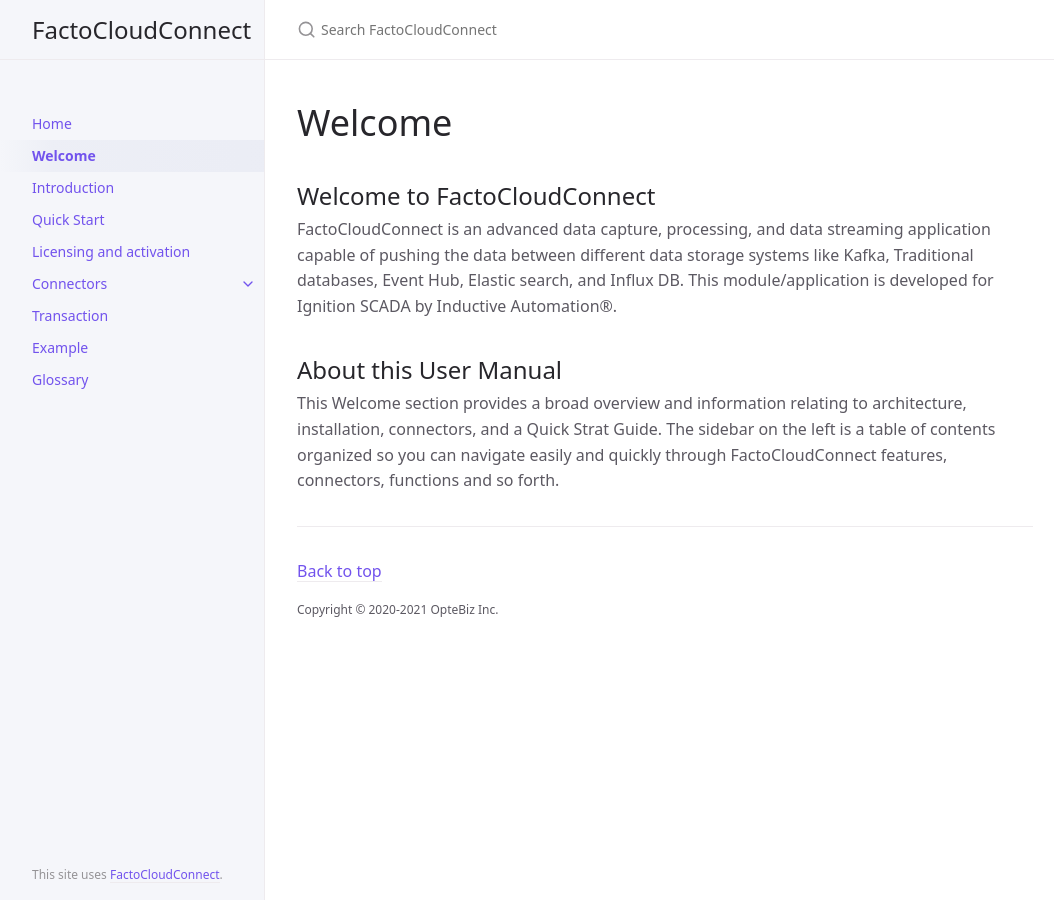
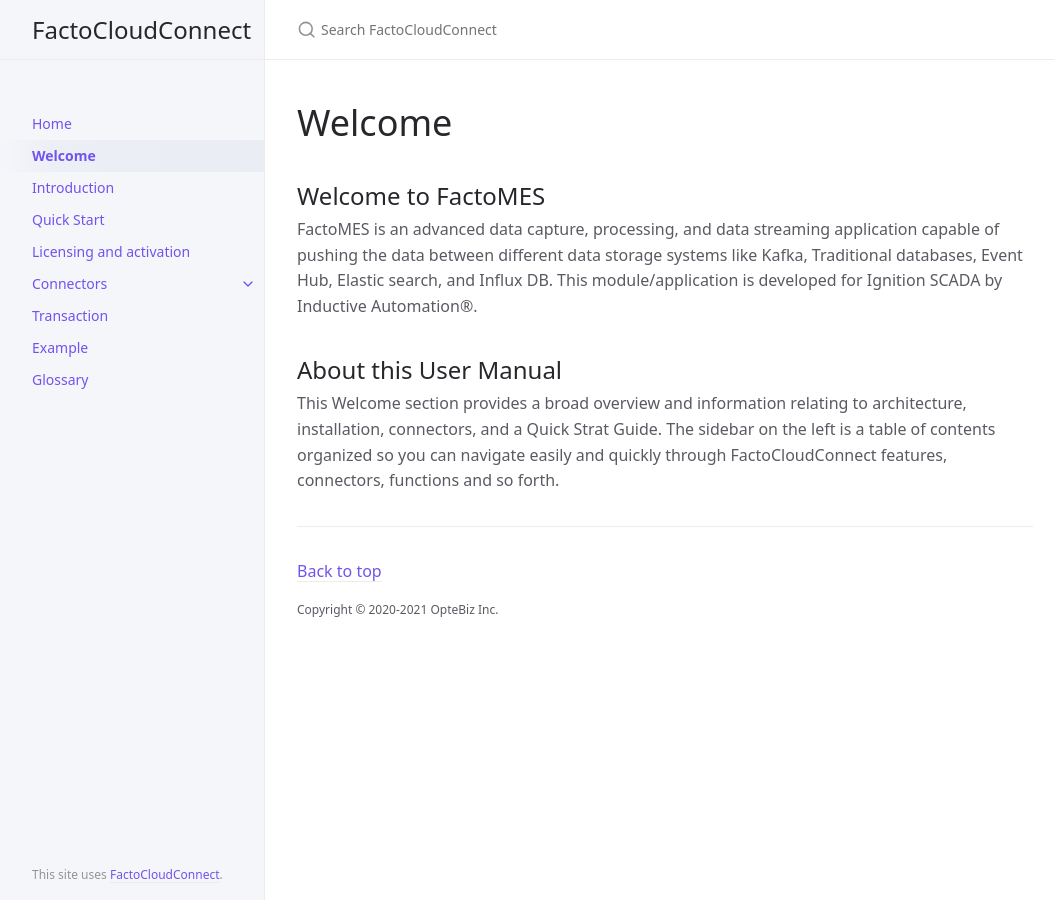
Before and after one commit to OpteBiz-Inc/factocloudconnect, a Jekyll site: the page built from docs/Welcome.md, in a window 1280 px wide. Shown: the whole page, without its empty margins (107-1161 px from the left). Built offline with Jekyll 4.4.1, drawn with Linux system fonts in a browser that asks for light colours.

Commit message:
Add files via upload

```diff
--- a/docs/Welcome.md
+++ b/docs/Welcome.md
@@ -5,8 +5,8 @@ nav_order: 2
 ---
 # Welcome
 
-## Welcome to FactoCloudConnect
-FactoCloudConnect is an advanced data capture, processing, and data streaming application capable of pushing the data between different data storage systems like Kafka, Traditional databases, Event Hub, Elastic search, and Influx DB. This module/application is developed for Ignition SCADA by Inductive Automation®.
+## Welcome to FactoMES
+FactoMES is an advanced data capture, processing, and data streaming application capable of pushing the data between different data storage systems like Kafka, Traditional databases, Event Hub, Elastic search, and Influx DB. This module/application is developed for Ignition SCADA by Inductive Automation®.
 
 ## About this User Manual
 This Welcome section provides a broad overview and information relating to architecture, installation, connectors, and a Quick Strat Guide. The sidebar on the left is a table of contents organized so you can navigate easily and quickly through FactoCloudConnect features, connectors, functions and so forth.
```
